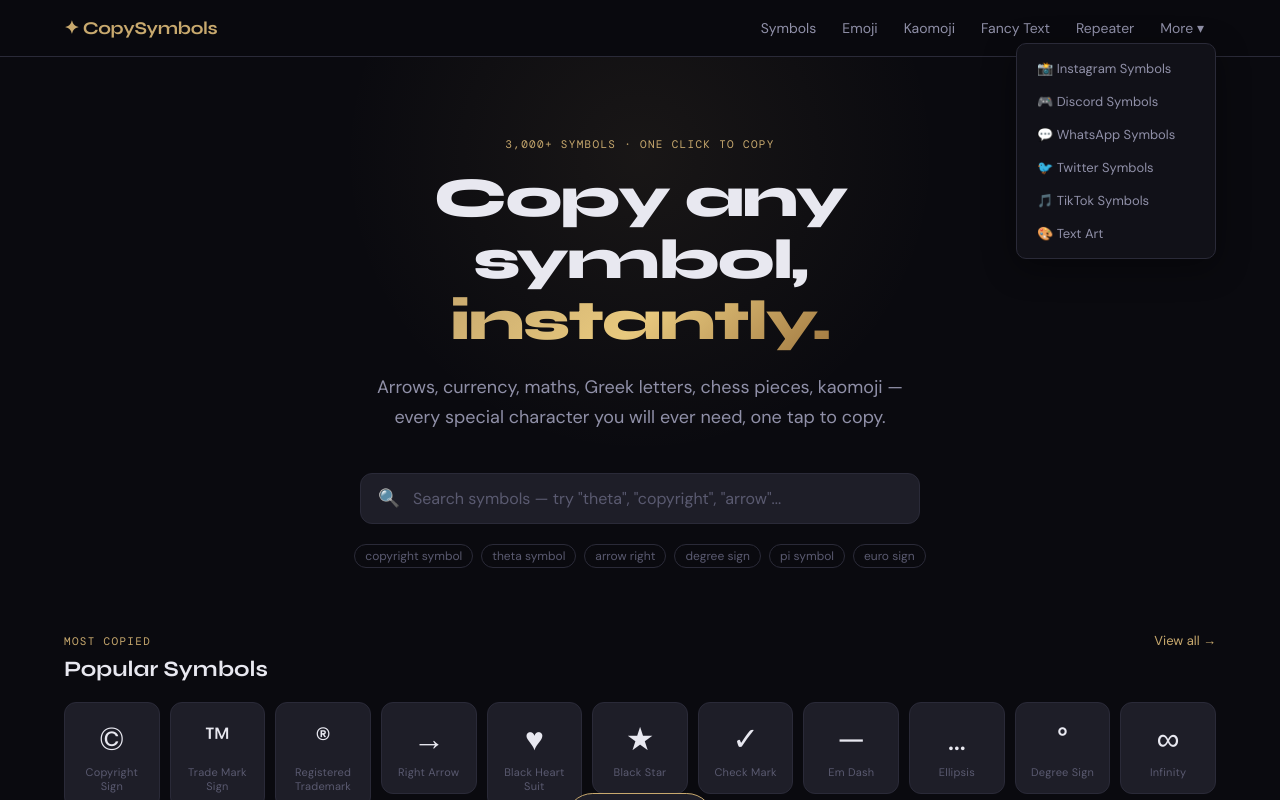
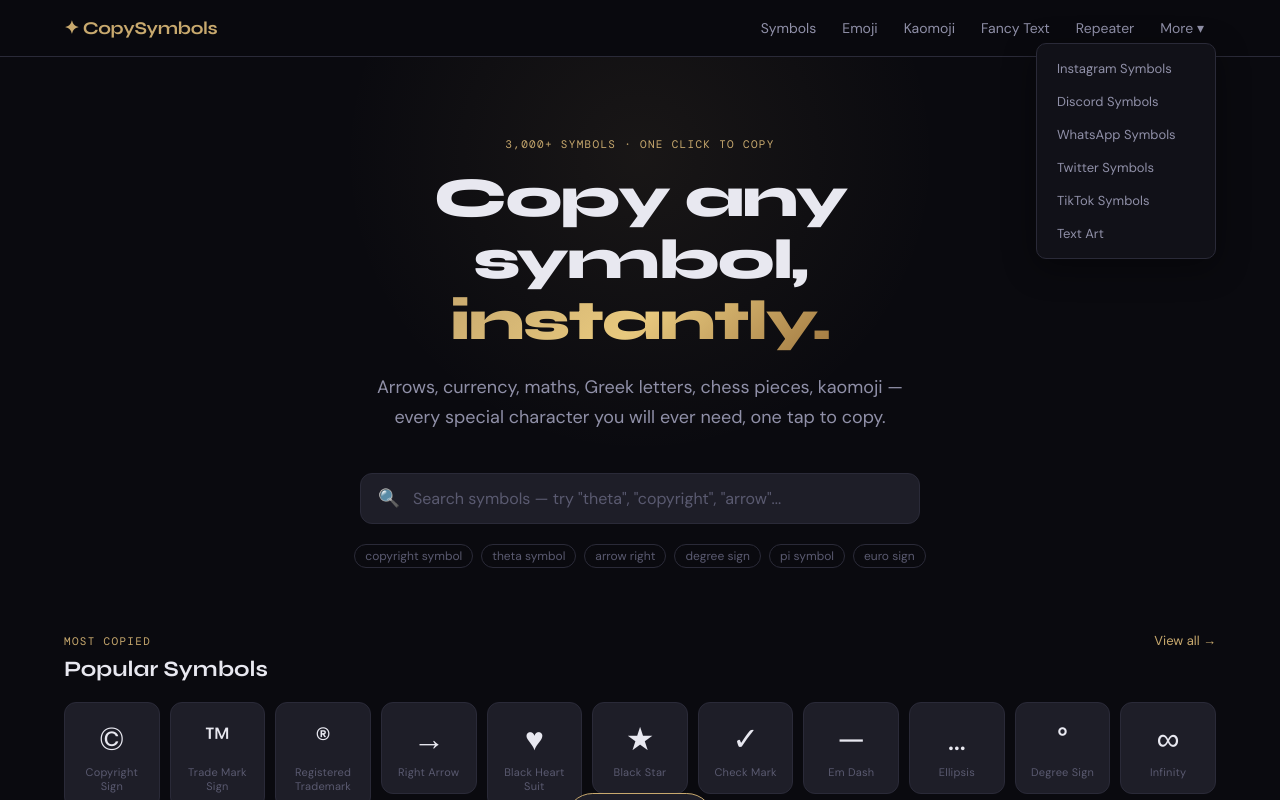
Before and after one commit to bsjuilla/copysymbols, a Next.js app: page / in a window 1280 px wide. Both pictures are taken after a click on the button "More ▾". Shown: the top 800 px of the page. Built offline with nearby package versions, Linux system fonts and the light colour scheme; a web font is replaced by a local one.

Commit message:
fix NavClient TypeScript error

```diff
--- a/src/components/NavClient.tsx
+++ b/src/components/NavClient.tsx
@@ -3,21 +3,24 @@ import Link from "next/link";
 import { usePathname } from "next/navigation";
 import { useState } from "react";
 
-const links = [
+type NavChild = { href: string; label: string };
+type NavLink = { href?: string; label: string; children?: NavChild[] };
+
+const links: NavLink[] = [
   { href: "/symbols", label: "Symbols" },
   { href: "/emoji", label: "Emoji" },
   { href: "/kaomoji", label: "Kaomoji" },
   { href: "/fancy-text", label: "Fancy Text" },
   { href: "/text-repeater", label: "Repeater" },
   {
-    label: "More ▾",
+    label: "More",
     children: [
-      { href: "/symbols-for/instagram", label: "📸 Instagram Symbols" },
-      { href: "/symbols-for/discord", label: "🎮 Discord Symbols" },
-      { href: "/symbols-for/whatsapp", label: "💬 WhatsApp Symbols" },
-      { href: "/symbols-for/twitter", label: "🐦 Twitter Symbols" },
-      { href: "/symbols-for/tiktok", label: "🎵 TikTok Symbols" },
-      { href: "/text-art", label: "🎨 Text Art" },
+      { href: "/symbols-for/instagram", label: "Instagram Symbols" },
+      { href: "/symbols-for/discord", label: "Discord Symbols" },
+      { href: "/symbols-for/whatsapp", label: "WhatsApp Symbols" },
+      { href: "/symbols-for/twitter", label: "Twitter Symbols" },
+      { href: "/symbols-for/tiktok", label: "TikTok Symbols" },
+      { href: "/text-art", label: "Text Art" },
     ],
   },
 ];
@@ -29,7 +32,8 @@ export default function NavClient() {
   return (
     <div style={{ display: "flex", alignItems: "center", gap: 2, flexWrap: "wrap" }}>
       {links.map(l => {
-        if ("children" in l) {
+        if (l.children) {
+          const children = l.children;
           return (
             <div key={l.label} style={{ position: "relative" }}>
               <button
@@ -37,16 +41,16 @@ export default function NavClient() {
                 className="nav-link"
                 style={{ background: "none", border: "none", cursor: "pointer", fontFamily: "inherit" }}
               >
-                {l.label}
+                {l.label} ▾
               </button>
               {open && (
-                <div style={{ position: "absolute", right: 0, top: "100%", background: "var(--bg2)", border: "1px solid var(--border)", borderRadius: 10, padding: 8, minWidth: 200, zIndex: 200, boxShadow: "0 8px 32px rgba(0,0,0,0.4)" }}>
-                  {l.children.map(c => (
+                <div style={{ position: "absolute", right: 0, top: "100%", background: "var(--bg2)", border: "1px solid var(--border)", borderRadius: 10, padding: 8, minWidth: 180, zIndex: 200, boxShadow: "0 8px 32px rgba(0,0,0,0.4)" }}>
+                  {children.map(c => (
                     <Link
                       key={c.href}
                       href={c.href}
                       onClick={() => setOpen(false)}
-                      style={{ display: "block", padding: "8px 12px", fontSize: 13, color: "var(--text2)", textDecoration: "none", borderRadius: 6, transition: "all 0.15s" }}
+                      style={{ display: "block", padding: "8px 12px", fontSize: 13, color: "var(--text2)", textDecoration: "none", borderRadius: 6 }}
                       onMouseEnter={e => { (e.currentTarget as HTMLElement).style.background = "var(--surface)"; (e.currentTarget as HTMLElement).style.color = "var(--text)"; }}
                       onMouseLeave={e => { (e.currentTarget as HTMLElement).style.background = ""; (e.currentTarget as HTMLElement).style.color = "var(--text2)"; }}
                     >
```
